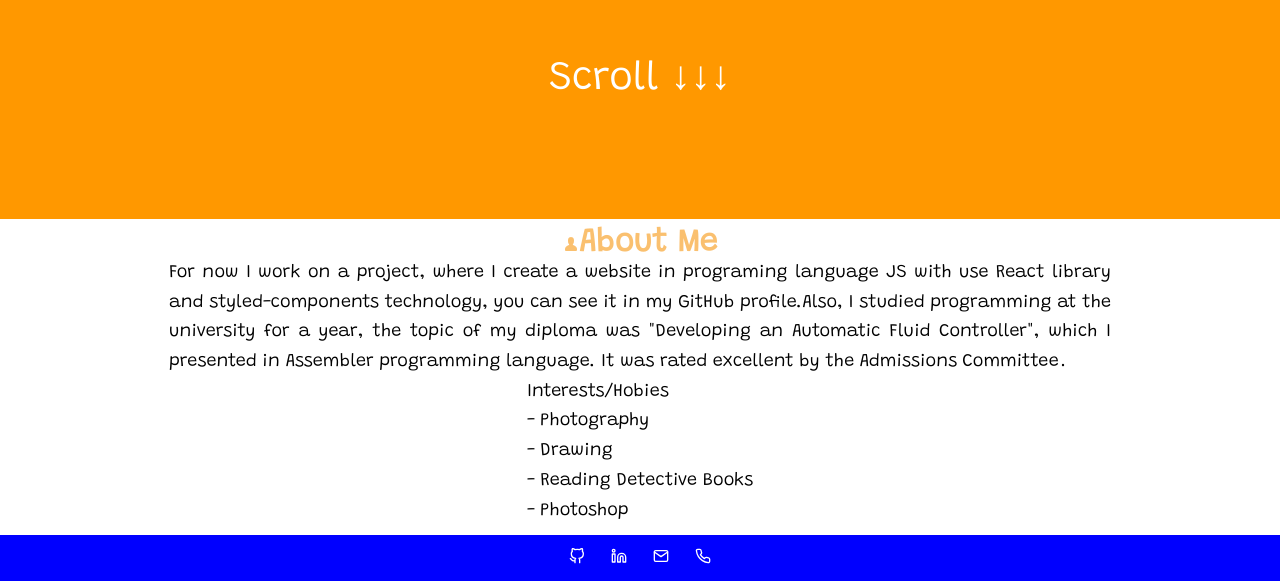
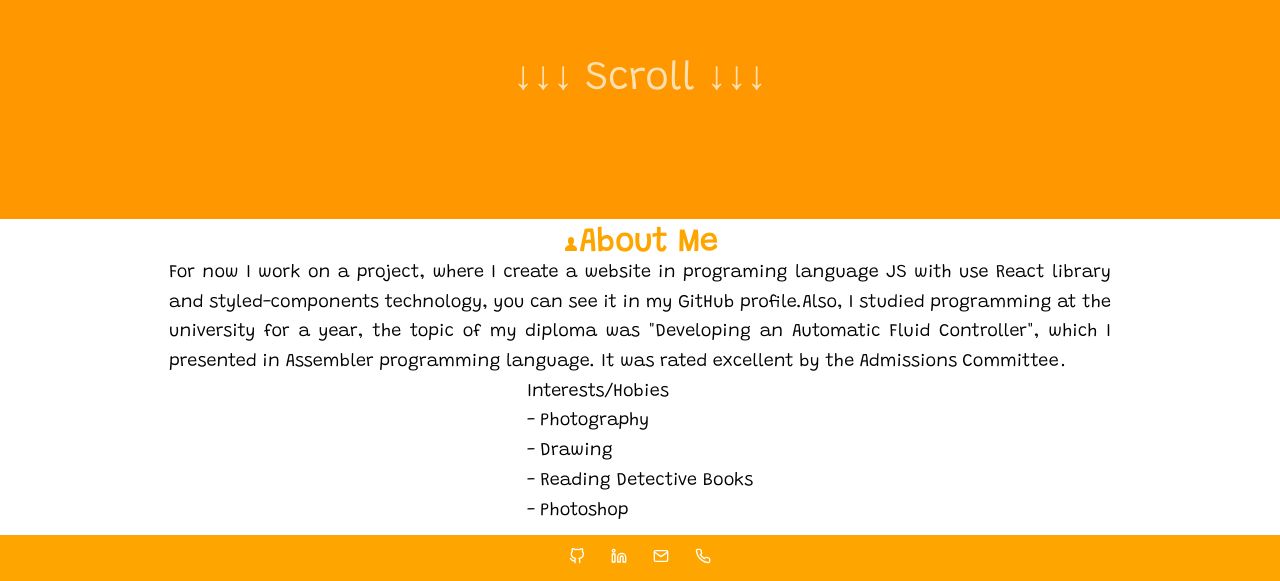
Before and after one commit to GretaSS/portfolio, a React app: page / in a window 1280 px wide. Shown: the part 557-1138 px from the top of the page. Built offline with nearby package versions, Linux system fonts and the light colour scheme.

Commit message:
color changes

```diff
--- a/src/components/About/index.js
+++ b/src/components/About/index.js
@@ -12,7 +12,7 @@ function About(){
                 fD="column"
                 alignI="center"
                 >
-                <View flex justC='center' alignI='center' c='#f8ad44c4'>
+                <View flex justC='center' alignI='center' c='orange'>
                     <GoPerson/>
                     <h1>About Me</h1>
                 </View>
--- a/src/components/Contacts/index.js
+++ b/src/components/Contacts/index.js
@@ -19,7 +19,7 @@ const Link = styled.a`
 
 function Contacts(){
     return(
-        <View flex justC='center' boxS='border-box' bgColor='blue'>
+        <View flex justC='center' boxS='border-box' bgColor='orange'>
             <Link href="https://github.com/GretaSS"><FiGithub/></Link>
             <Link href="https://www.linkedin.com/in/greta-simonyan-a20492158/"><FiLinkedin/></Link>
             <Link href="gsimonyan228@gmail.com"><FiMail/></Link>
--- a/src/components/FrontList/index.js
+++ b/src/components/FrontList/index.js
@@ -35,8 +35,8 @@ function FrontList(){
                     </Text>
                 </View>
             </View>
-            <Scroll flex justC='center' w='100%' fontSize='40px'>
-                Scroll ↓↓↓
+            <Scroll flex justC='center' w='100%' op='0.7' fontSize='40px'>
+               ↓↓↓ Scroll ↓↓↓
             </Scroll>
         </View>
     )
```
